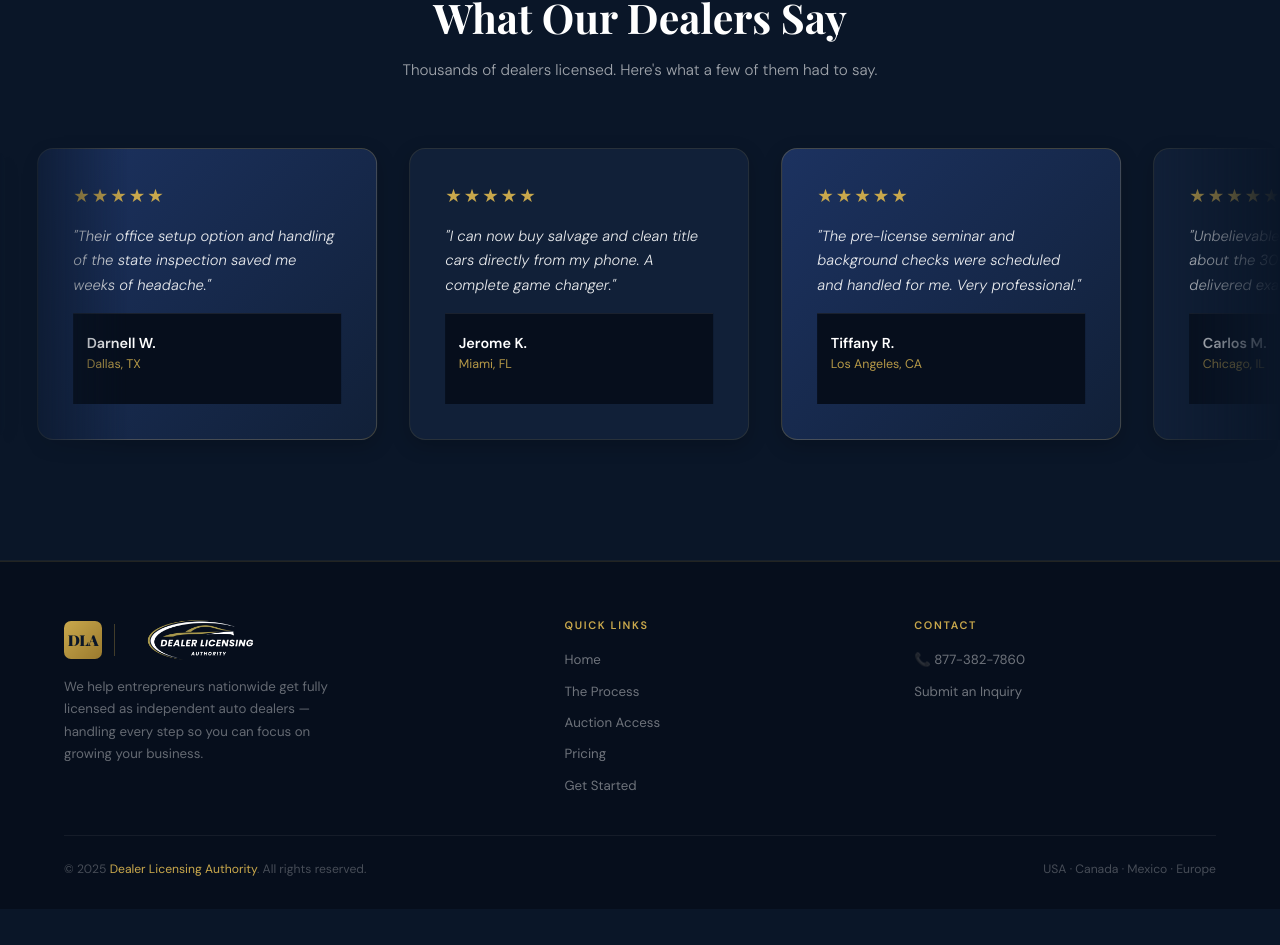
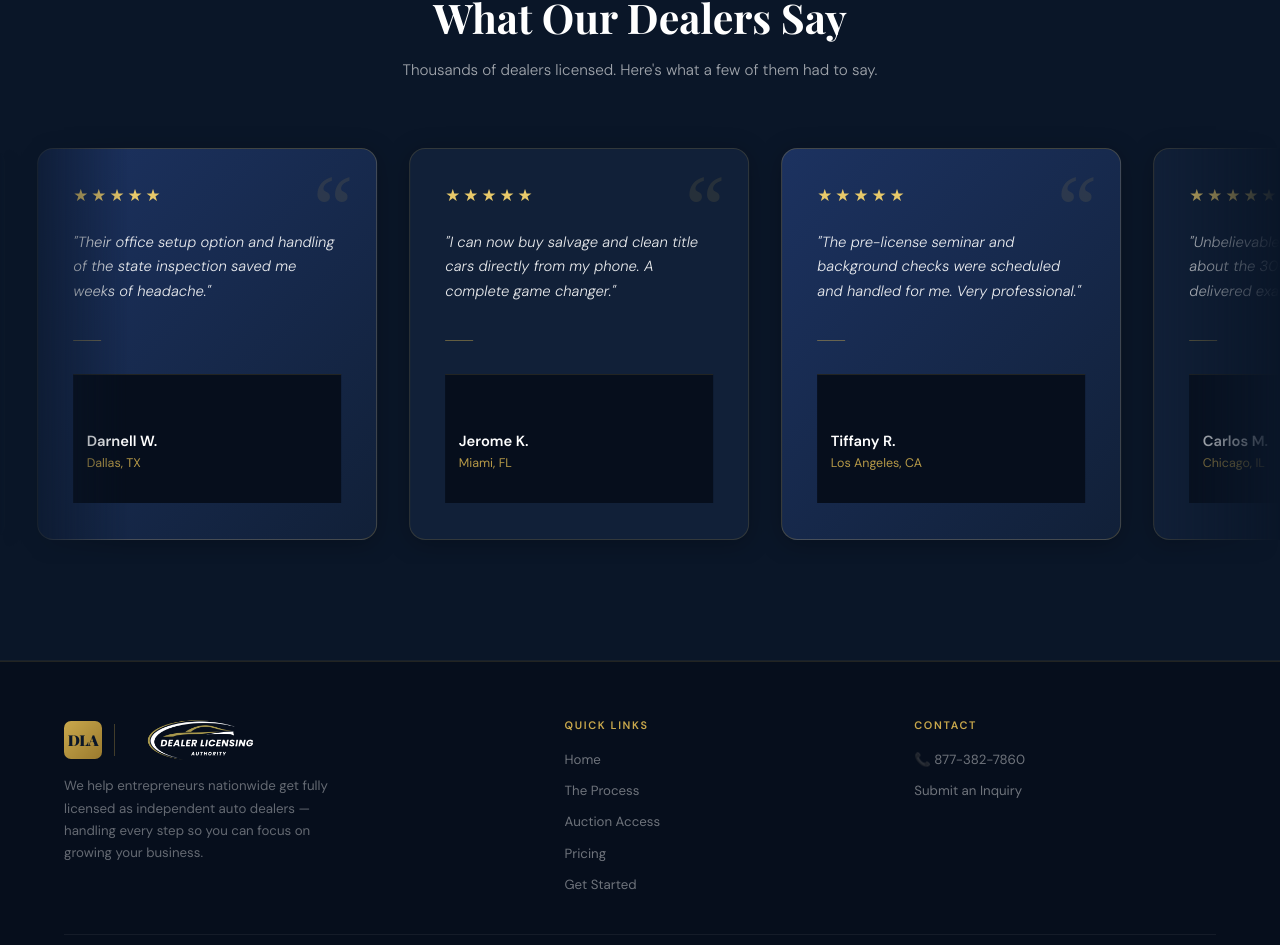
Before and after one commit to Usman-443213/DLA-React, a React (Vite) app: page / in a window 1280 px wide. Shown: the part 4965-5910 px from the top of the page. Before the commit the page ends 5874 px from the top, so only its background shows below. Built offline with nearby package versions, Linux system fonts and the light colour scheme.

Commit message:
Refactor: apply premium visual design updates to Reviews section cards

```diff
--- a/src/components/Reviews.jsx
+++ b/src/components/Reviews.jsx
@@ -58,10 +58,12 @@ export default function Reviews() {
           <div className="tcarousel-track">
             {doubleReviews.map((rev, idx) => (
               <blockquote key={idx} className={`tcard ${idx % 2 === 1 ? 'tcard--accent' : ''}`}>
+                <div className="tcard-quote-mark">“</div>
                 <div className="tcard-stars">
                   {Array.from({ length: rev.stars }).map((_, i) => '★').join('')}
                 </div>
                 <p className="tcard-quote">"{rev.quote}"</p>
+                <div className="tcard-divider"></div>
                 <footer className="tcard-author">
                   <span className="tcard-name">{rev.name}</span>
                   <span className="tcard-detail">{rev.location}</span>
--- a/src/index.css
+++ b/src/index.css
@@ -1715,20 +1715,21 @@ footer {
   flex-shrink: 0;
   width: 340px;
   background: var(--navy-m);
-  border: 1px solid rgba(201, 168, 76, 0.12);
+  border: 1px solid rgba(201, 168, 76, 0.18);
   border-radius: 16px;
   padding: 2.2rem;
   display: flex;
   flex-direction: column;
   gap: 1rem;
   margin: 0;
-  box-shadow: 0 6px 20px rgba(0, 0, 0, 0.2);
-  transition: border-color 0.3s ease, box-shadow 0.3s ease, transform 0.3s ease;
+  position: relative;
+  box-shadow: 0 4px 24px rgba(0, 0, 0, 0.25);
+  transition: transform 0.3s ease, box-shadow 0.3s ease, border-color 0.3s ease;
 }
 
 .tcard:hover {
-  border-color: var(--gold);
-  box-shadow: 0 0 20px rgba(201, 168, 76, 0.3);
+  border-color: rgba(201, 168, 76, 0.5);
+  box-shadow: 0 8px 32px rgba(201, 168, 76, 0.2);
   transform: translateY(-4px);
 }
 
@@ -1737,10 +1738,23 @@ footer {
   background: linear-gradient(135deg, var(--navy-l), var(--navy-m));
 }
 
+.tcard-quote-mark {
+  position: absolute;
+  top: 0.8rem;
+  right: 1.5rem;
+  font-size: 5.5rem;
+  font-family: Georgia, serif;
+  color: rgba(201, 168, 76, 0.12);
+  line-height: 1;
+  pointer-events: none;
+  user-select: none;
+}
+
 .tcard-stars {
-  color: var(--gold);
-  font-size: 1.15rem;
-  letter-spacing: 2px;
+  color: #E8C96A;
+  font-size: 1.05rem;
+  letter-spacing: 3px;
+  margin-bottom: 0.5rem;
 }
 
 .tcard-quote {
@@ -1752,16 +1766,21 @@ footer {
   margin: 0;
 }
 
+.tcard-divider {
+  width: 28px;
+  height: 1px;
+  background: rgba(201, 168, 76, 0.45);
+  margin: 1.3rem 0 1.1rem;
+}
+
 .tcard-author {
   display: flex;
   flex-direction: column;
   gap: 4px;
-  padding-top: 1.25rem;
-  border-top: 1px solid rgba(255, 255, 255, 0.08);
 }
 
 .tcard-name {
-  font-size: 0.9rem;
+  font-size: 0.92rem;
   font-weight: 600;
   color: var(--white);
 }
```
